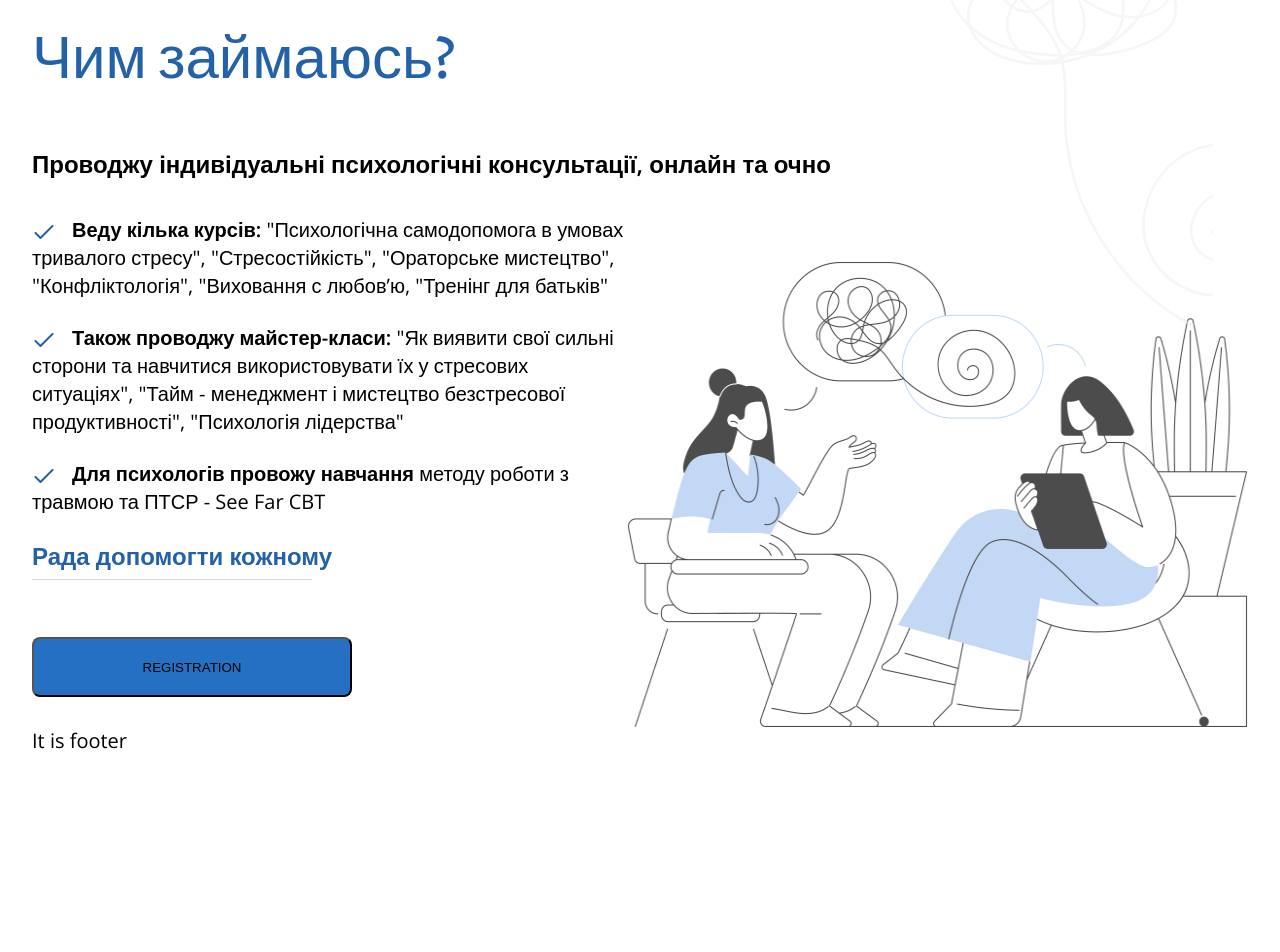
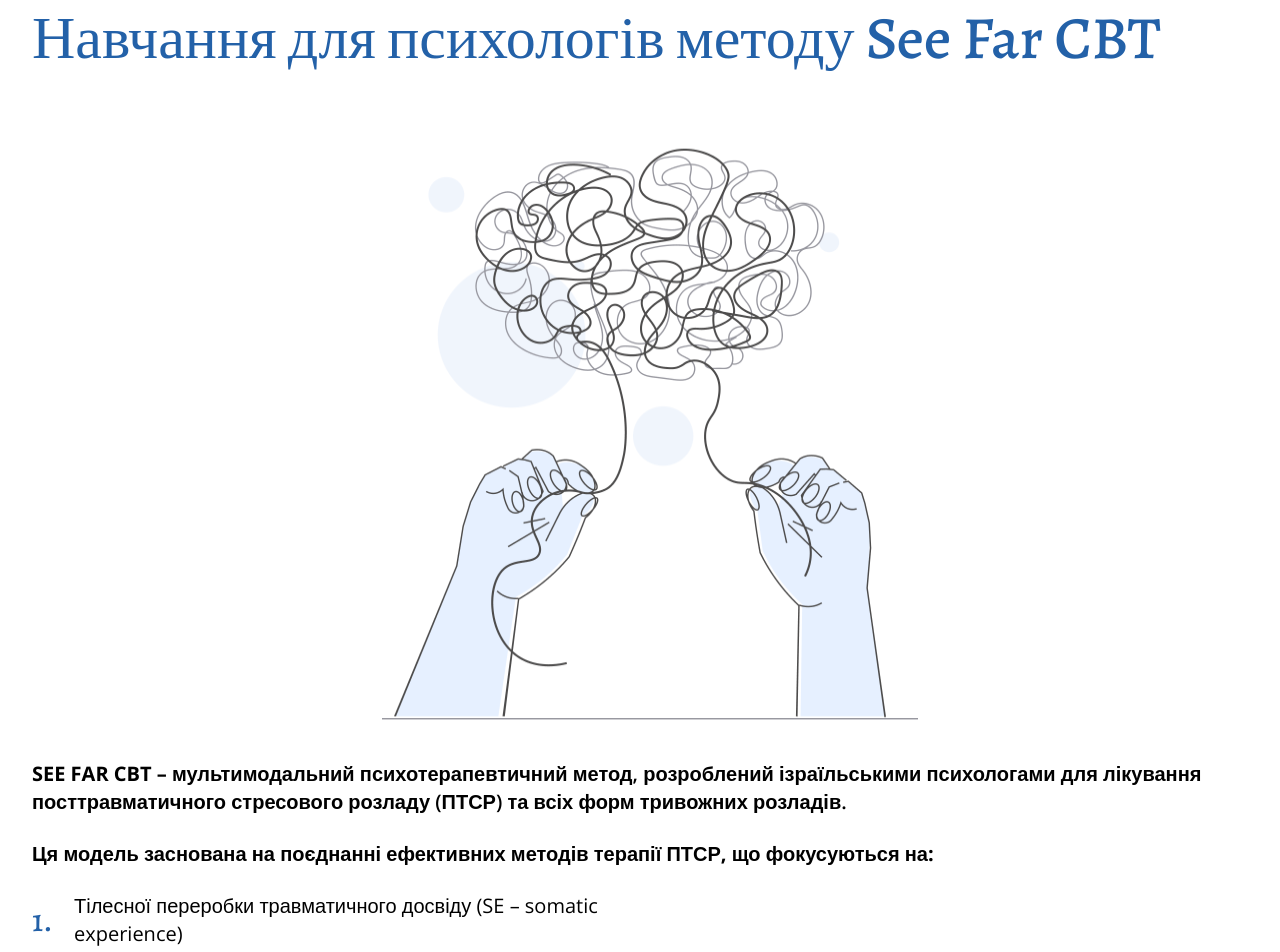
Before and after one commit to SoftRyzen-internship/psychologist, a Next.js app: page / in a window 1280 px wide. Shown: the part 100-1052 px from the top of the page. Before the commit the page ends 855 px from the top, so only its background shows below. Built offline with nearby package versions, Linux system fonts and the light colour scheme.

Commit message:
study version 1

```diff
--- a/src/components/ReusableTestSection/ReusableSection.jsx
+++ b/src/components/ReusableTestSection/ReusableSection.jsx
@@ -3,8 +3,9 @@ import Image from 'next/image';
 import s from './ReusableSection.module.css';
 import classNames from 'classnames';
 import { Container } from '..';
+import { Racing_Sans_One } from 'next/font/google';
 
-const CustomComponent = ({ caseName, whatido }) => {
+const CustomComponent = ({ caseName, whatido, study }) => {
   switch (caseName) {
     case 'whatido':
       return (
@@ -51,8 +52,40 @@ const CustomComponent = ({ caseName, whatido }) => {
           </Container>
         </section>
       );
-    case 'two':
-      return <div></div>;
+    case 'study':
+      return (
+        <section className={s.utilityFinderStudy}>
+          <Container>
+            <h2 className={s.studyTitle}>
+              <span>
+                <ReactMarkdown>{study.heading}</ReactMarkdown>
+              </span>
+            </h2>
+            <Image
+              className={classNames(s.img, s.whatido, s.imgLarge, s.study)}
+              src="/main/Study2x.png"
+              alt="something"
+              width={256}
+              height={281}
+            />
+            <ReactMarkdown>{study.title}</ReactMarkdown>
+            <ReactMarkdown>{study.subtitle}</ReactMarkdown>
+
+            <ul className={classNames(s.whatidoList, s.studyList)}>
+              {study.list.map(({ content, id }) => {
+                return (
+                  <li key={id} className={s.plashka}>
+                    <ReactMarkdown>{content}</ReactMarkdown>
+                  </li>
+                );
+              })}
+            </ul>
+            <button type="button" className={s.buttonTest}>
+              REGISTRATION
+            </button>
+          </Container>
+        </section>
+      );
     default:
       return null;
   }
--- a/src/components/ReusableTestSection/ReusableSection.module.css
+++ b/src/components/ReusableTestSection/ReusableSection.module.css
@@ -87,7 +87,7 @@
 
 @media screen and (min-width: 768px) {
   .plashka {
-    margin-bottom: 41px;
+    margin-bottom: 40px;
   }
 }
 
@@ -224,3 +224,166 @@
   | Study for psiho
   |============================
 */
+
+.utilityFinderStudy {
+  padding-top: 60px;
+  padding-bottom: 60px;
+}
+
+@media screen and (min-width: 768px) {
+  .utilityFinderStudy {
+    padding-top: 80px;
+    padding-bottom: 80px;
+  }
+}
+
+@media screen and (min-width: 768px) {
+  .studyList ul {
+    gap: 16px;
+  }
+}
+
+@media screen and (min-width: 1280px) {
+  .desktopWrapper {
+    display: flex;
+    flex-direction: row;
+    flex-wrap: nowrap;
+    align-content: center;
+    justify-content: center;
+    align-items: center;
+    gap: 65px;
+  }
+}
+
+@media screen and (min-width: 1280px) {
+  .desktopWrapperText {
+    width: 592px;
+    height: 608px;
+  }
+}
+
+.studyTitle {
+  font-family: 'Alegreya';
+  font-style: normal;
+  font-weight: 500;
+  font-size: 32px;
+  line-height: calc(36 / 32);
+
+  color: var(--accent-text-color);
+  margin-bottom: 32px;
+}
+
+@media screen and (min-width: 768px) {
+  .studyTitle {
+    font-size: 48px;
+    line-height: calc(62 / 48);
+    margin-bottom: 40px;
+  }
+}
+
+@media screen and (min-width: 1280px) {
+  .studyTitle {
+    font-size: 60px;
+    line-height: calc(60 / 60);
+    margin-bottom: 60px;
+  }
+}
+
+@media screen and (min-width: 768px) {
+  .study.img.imgLarge {
+    width: 320px;
+    height: 367px;
+    margin-left: auto;
+    margin-right: auto;
+  }
+}
+
+@media screen and (min-width: 1280px) {
+  .study.img.imgLarge {
+    width: 560px;
+    height: 608px;
+  }
+}
+
+.utilityFinderStudy > div > p:nth-child(3) {
+  font-style: normal;
+  font-weight: 600;
+  font-size: 18px;
+  line-height: calc(28 / 18);
+  /* width: 320px; */
+
+  text-align: inherit;
+  margin-top: 24px;
+  margin-bottom: 24px;
+}
+
+.utilityFinderStudy > div > p:nth-child(4) {
+  font-style: normal;
+  font-weight: 600;
+  font-size: 16px;
+  line-height: calc(24 / 16);
+
+  /* width: 320px; */
+
+  text-align: inherit;
+  margin-bottom: 24px;
+}
+
+@media screen and (min-width: 768px) {
+  .utilityFinderStudy > div > p:nth-child(3),
+  .utilityFinderStudy > div > p:nth-child(4) {
+    font-size: 20px;
+    line-height: calc(28 / 20);
+  }
+}
+
+.utilityFinderStudy > div > ul {
+  counter-reset: my-counter;
+}
+
+.utilityFinderStudy > div > ul > li > ul > li {
+  position: relative;
+  padding-left: 32px;
+}
+
+@media screen and (min-width: 768px) {
+  .utilityFinderStudy > div > ul > li > ul > li {
+    padding-left: 42px;
+  }
+}
+
+.utilityFinderStudy > div > ul > li > ul > li::before {
+  content: counter(my-counter) '.';
+  counter-increment: my-counter;
+  position: absolute;
+  left: 0;
+  top: 50%;
+  transform: translateY(-50%);
+  margin-right: 0;
+
+  background-image: none;
+
+  font-family: 'Alegreya';
+  font-style: normal;
+  font-weight: 500;
+  font-size: 24px;
+  line-height: calc(32 / 24);
+
+  /* width: 16px;
+  height: 32px; */
+  /* text-align: center; */
+
+  color: var(--accent-text-color);
+}
+
+@media screen and (min-width: 768px) {
+  .utilityFinderStudy > div > ul > li > ul > li::before {
+    font-size: 32px;
+    line-height: calc(36 / 32);
+    height: 36px;
+  }
+}
+
+.utilityFinderStudy > div > button {
+  margin-bottom: 0;
+}
--- a/src/content/main/study.md
+++ b/src/content/main/study.md
@@ -0,0 +1,16 @@
+---
+heading: Навчання для психологів методу See Far CBT
+title:
+  '**SEE FAR CBT – мультимодальний психотерапевтичний метод**, розроблений
+  ізраїльськими психологами для лікування посттравматичного стресового розладу
+  (ПТСР) та всіх форм тривожних розладів.'
+subtitle:
+  '**Ця модель заснована на поєднанні ефективних методів терапії ПТСР, що
+  фокусуються на:**'
+list:
+  - id: 1
+    content: |
+      * Тілесної переробки травматичного досвіду (SE – somatic experience)
+      * Роботі з уявою з використанням метафоричних карт (FR – fantastic reality)
+      * Зміни негативних установок та набуття позитивного досвіду у подоланні тривожних станів (CBT – cognitive behavioral therapy)
+---
--- a/src/pages/index.js
+++ b/src/pages/index.js
@@ -14,7 +14,8 @@ export default function Home({ whatido, study }) {
 
       <main className="main">
         {/* <FirstView /> */}
-        <CustomComponent caseName="whatido" study={study} whatido={whatido} />
+        {/* <CustomComponent caseName="whatido" study={study} whatido={whatido} /> */}
+        <CustomComponent caseName="study" study={study} whatido={whatido} />
       </main>
     </>
   );
```
Also changed, not shown: public/main/Study.png, public/main/Study2x.png (added).
